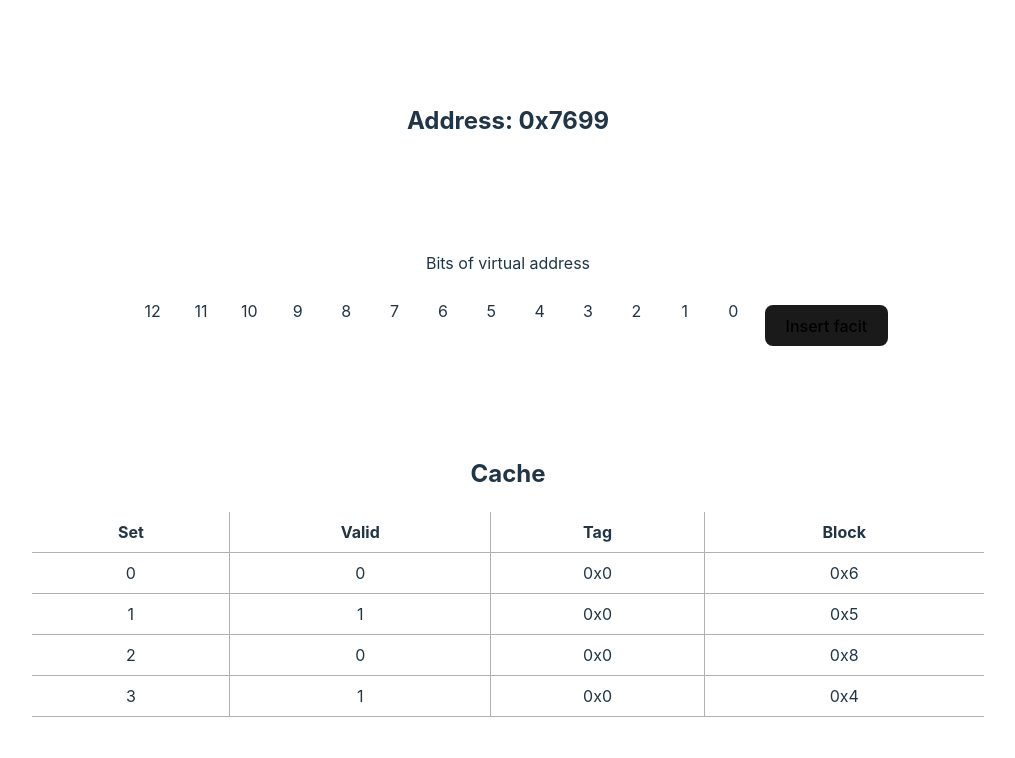
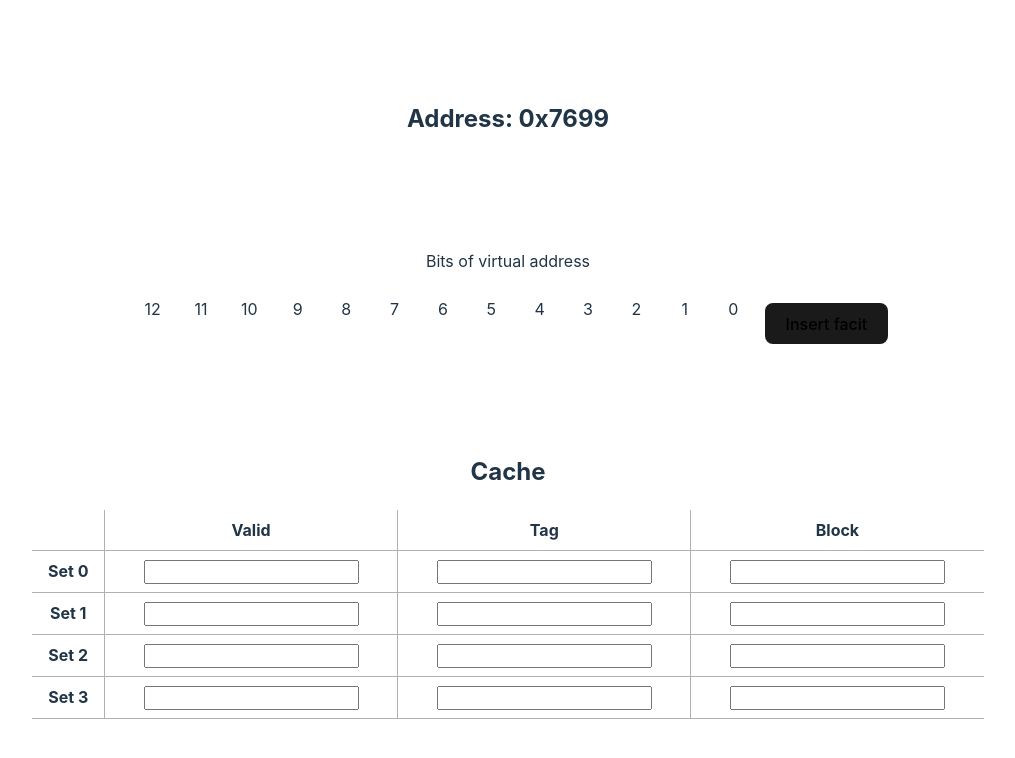
Before and after one commit to MahmoodSeoud/cache-hit-miss, a React (Vite) app: page / in a window 1280 px wide. Shown: the top 758 px of the page, without its empty margins (132-1147 px from the left). Built offline with nearby package versions, Linux system fonts and the light colour scheme.

Commit message:
refacorting the table

```diff
--- a/src/components/Cache_table/Cache_table.tsx
+++ b/src/components/Cache_table/Cache_table.tsx
@@ -34,7 +34,7 @@ function Cache_table({ tlb_entries, addressPrefix, baseConversion }: cache_table
             <table className='cache-table'>
                 <thead>
                     <tr>
-                        <th>Set</th>
+                        <th></th>
                         {tlb_entries && tlb_entries.length > 0 && tlb_entries[0].map((_, s) => (
                             <React.Fragment key={s}>
                                 <th>Valid</th>
@@ -50,12 +50,15 @@ function Cache_table({ tlb_entries, addressPrefix, baseConversion }: cache_table
 
                         return (
                             <tr key={i}>
-                                <td>{i}</td>
+                                <th>Set {i}</th>
                                 {tlb_entries && tlb_entries.length > 0 && tlb_entries[0].map((_, j) => (
                                     <React.Fragment key={j}>
-                                        <td>{tlb_entries[i][j].valid}</td>
-                                        <td>{addressPrefix + tlb_entries[i][j].tag.toString(2)}</td>
-                                        <td>{addressPrefix + tlb_entries[i][j].block}</td>
+                                        {/* Valid bit input */}
+                                        <td><input maxLength={1}></input></td>
+                                        {/* Tag input */}
+                                        <td><input></input></td>
+                                        {/* Block input */}
+                                        <td><input></input></td>
                                     </React.Fragment >
                                 ))}
                             </tr>
```
